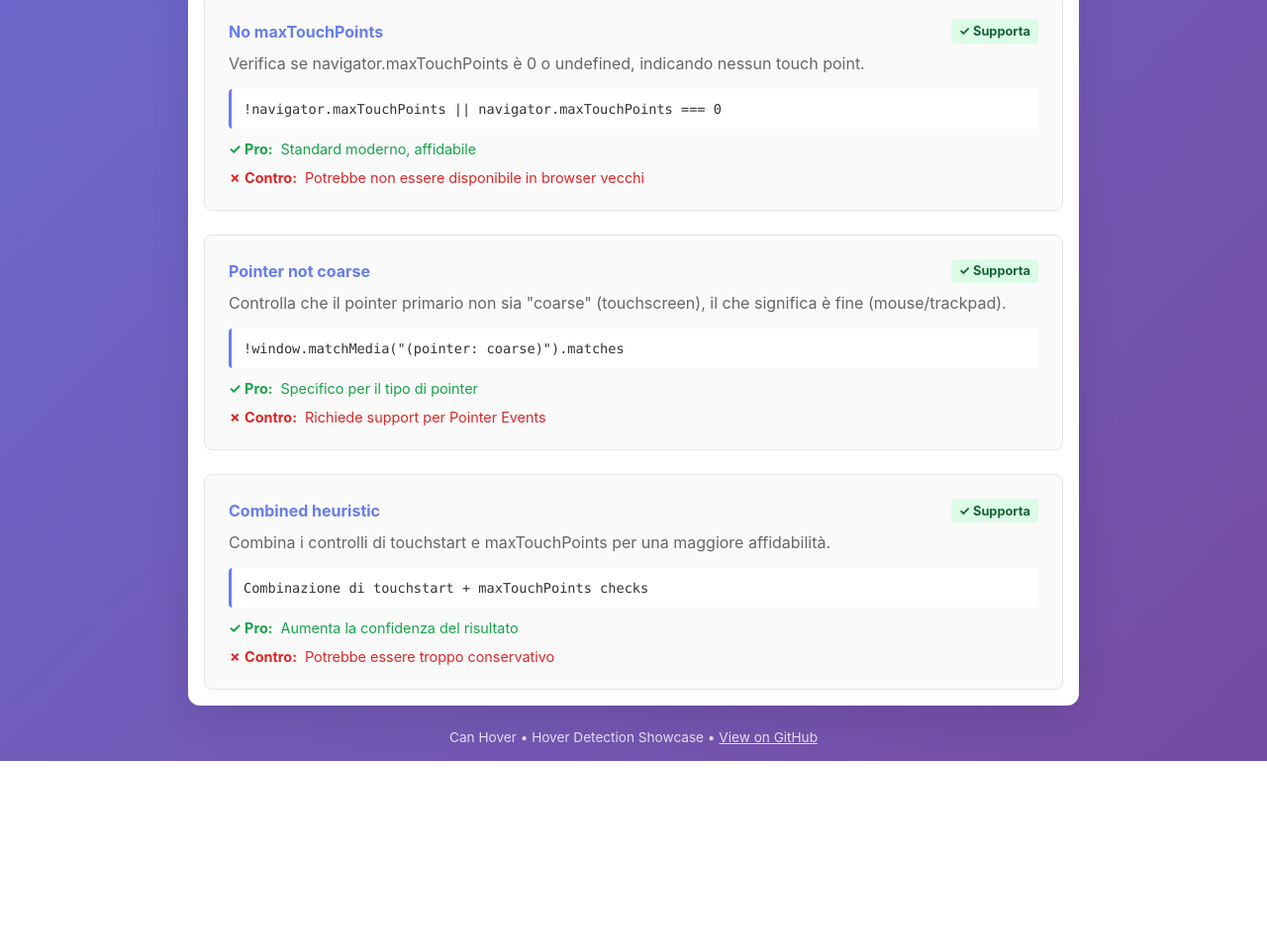
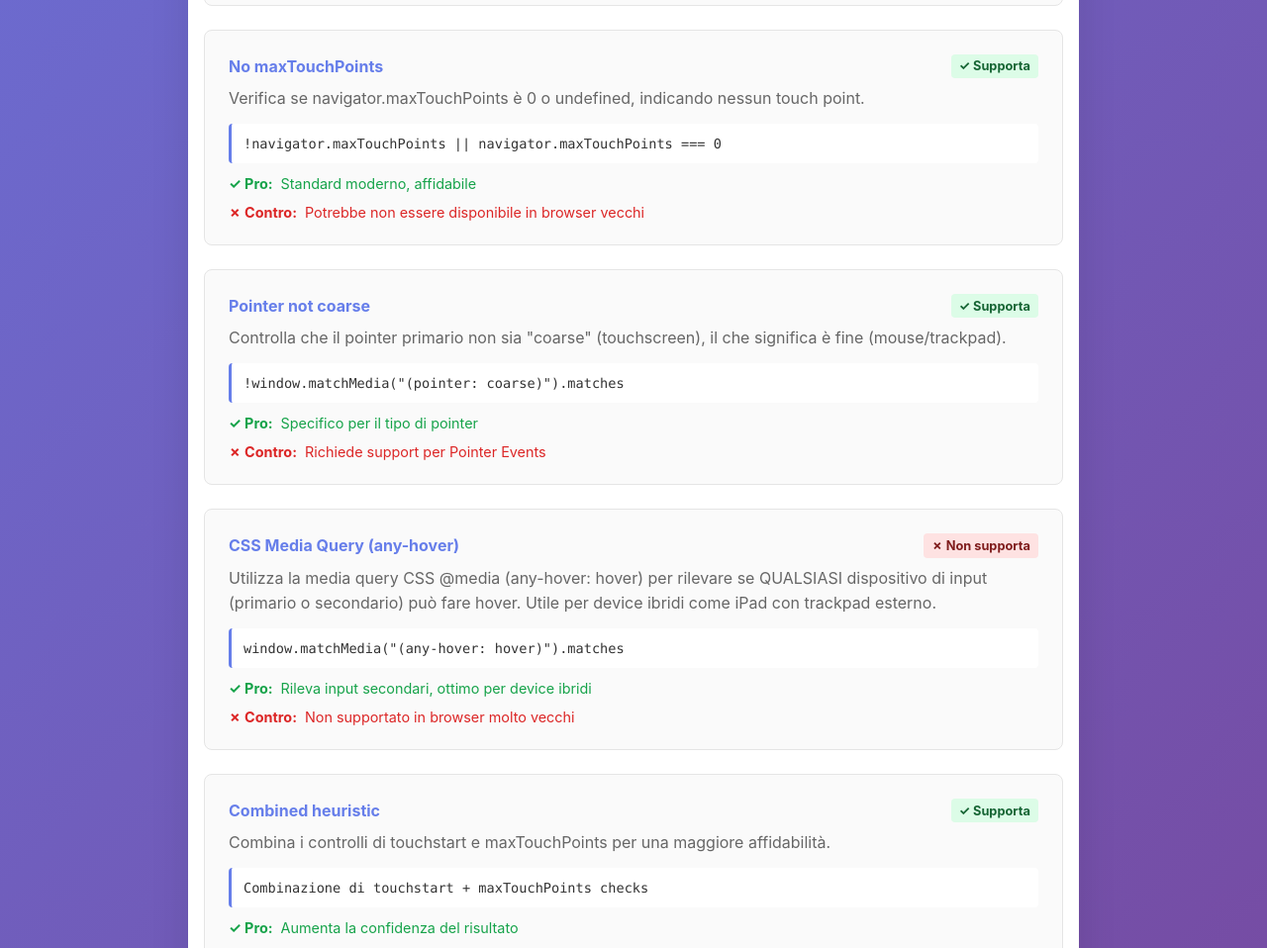
Before and after one commit to depsir/can-hover, a plain HTML site: page index.html in a window 1280 px wide. Shown: the part 1514-2472 px from the top of the page at 99% size. Before the commit the page ends 2283 px from the top, so only its background shows below. Drawn offline with Linux system fonts and the light colour scheme.

Commit message:
add any-hoveer

```diff
--- a/index.html
+++ b/index.html
@@ -418,6 +418,12 @@
         pros: 'Specifico per il tipo di pointer',
         cons: 'Richiede support per Pointer Events'
       },
+      'CSS Media Query (any-hover)': {
+        description: 'Utilizza la media query CSS @media (any-hover: hover) per rilevare se QUALSIASI dispositivo di input (primario o secondario) può fare hover. Utile per device ibridi come iPad con trackpad esterno.',
+        code: 'window.matchMedia("(any-hover: hover)").matches',
+        pros: 'Rileva input secondari, ottimo per device ibridi',
+        cons: 'Non supportato in browser molto vecchi'
+      },
       'Combined heuristic': {
         description: 'Combina i controlli di touchstart e maxTouchPoints per una maggiore affidabilità.',
         code: 'Combinazione di touchstart + maxTouchPoints checks',
--- a/lib/hover-detect.js
+++ b/lib/hover-detect.js
@@ -49,7 +49,16 @@ const HoverDetect = {
   },
 
   /**
-   * Method 6: Combined heuristic
+   * Method 6: CSS Media Query (any-hover)
+   * Checks if ANY input device (primary or secondary) supports hover
+   * Useful for hybrid devices like iPad with trackpad
+   */
+  anyInputCanHover() {
+    return window.matchMedia('(any-hover: hover)').matches;
+  },
+
+  /**
+   * Method 7: Combined heuristic
    * Combines multiple checks for higher confidence
    */
   combinedHeuristic() {
@@ -69,6 +78,7 @@ const HoverDetect = {
       'No touchstart event': this.noTouchstartEvent(),
       'No maxTouchPoints': this.noMaxTouchPoints(),
       'Pointer not coarse': this.pointerCanHover(),
+      'CSS Media Query (any-hover)': this.anyInputCanHover(),
       'Combined heuristic': this.combinedHeuristic(),
     };
   },
```
